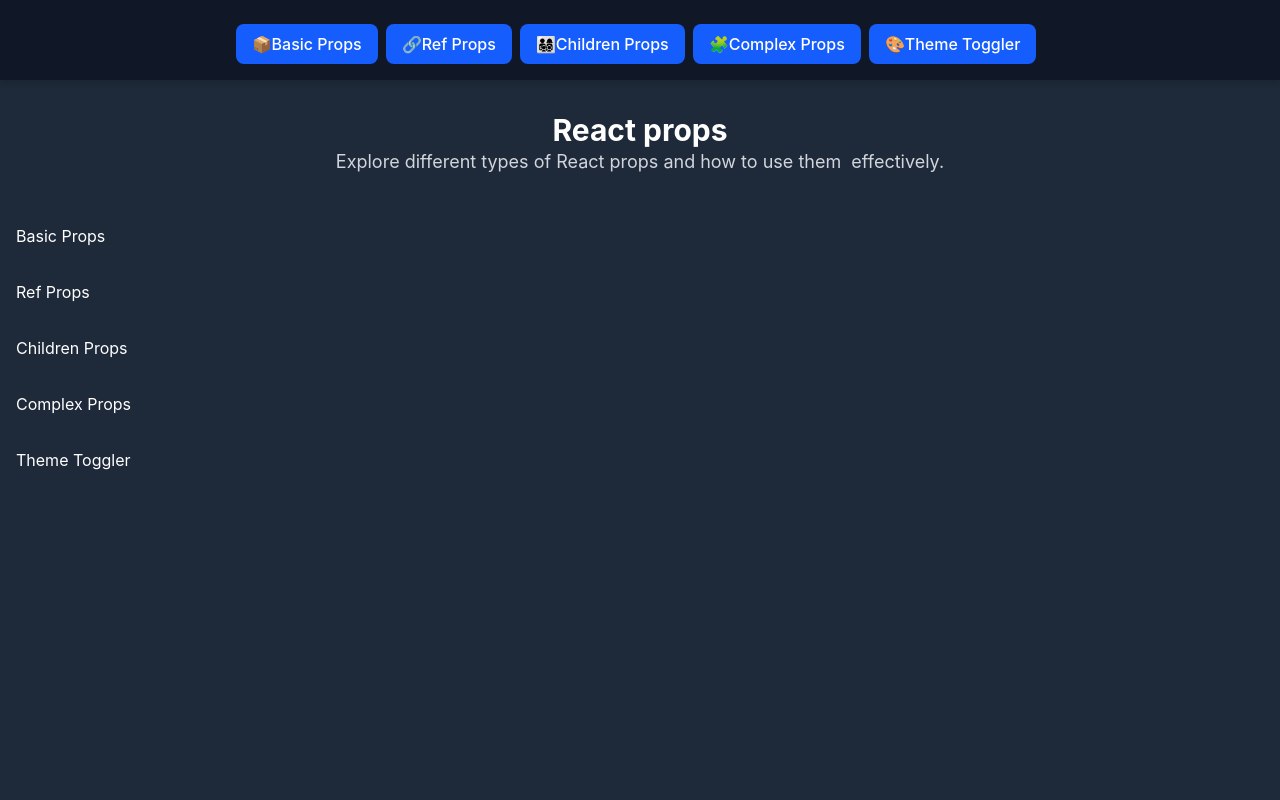
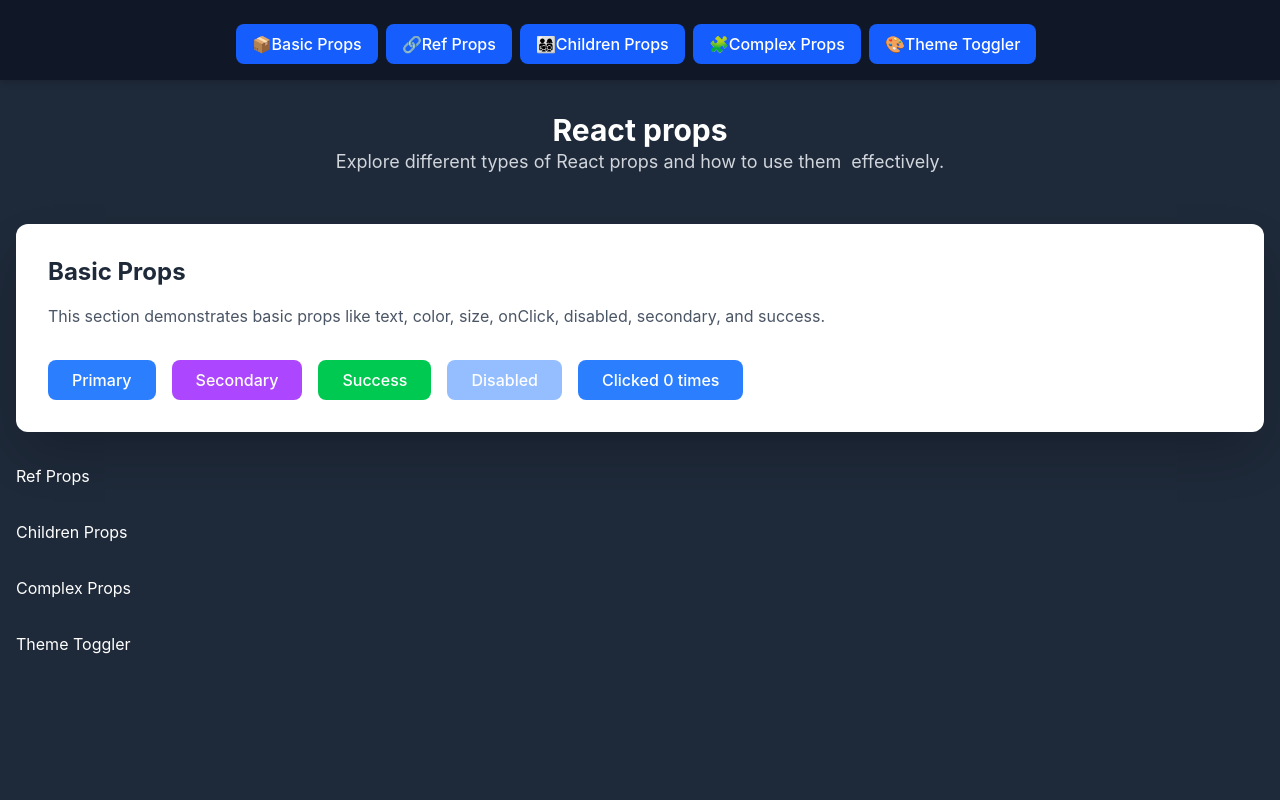
Before and after one commit to tielmess/tm001react, a React (Vite) app: page / in a window 1280 px wide. Shown: the top 800 px of the page. Built offline with nearby package versions, Linux system fonts and the light colour scheme.

Commit message:
Add basic props (buttons)

```diff
--- a/src/components/BasicProps.jsx
+++ b/src/components/BasicProps.jsx
@@ -1,7 +1,45 @@
 import React from "react";
 
+function Button({ text, color, size, onClick, disabled, secondary, success }) {
+  return (
+    <button
+      onClick={onClick}
+      disabled={disabled}
+      className={`px-6 py-2 rounded-lg font-medium transition-all duration-300
+        ${size === "small" ? "text-sm" : size === "large" ? "text-lg" : "text-base"}
+        ${color === "primary" ? "bg-blue-500 text-white hover:bg-blue-600" : "bg-gray-200 text-gray-200 hover:bg-gray-300"}
+        ${color === "secondary" ? "bg-purple-500 text-white hover:bg-purple-600" : "bg-blue-500 text-white hover:bg-blue-600"}
+        ${color === "success" ? "bg-green-500 text-white hover:bg-green-600" : ""}
+        ${disabled ? "opacity-50 cursor-not-allowed" : "cursor-pointer"}
+        `}
+    >
+      {text}
+    </button>
+  );
+}
+
 function BasicProps() {
-  return <div>Basic Props</div>;
+  const [clickCount, setClickCount] = React.useState(0);
+  return (
+    <section className="p-8 bg-white rounded-xl shadow-2xl">
+      <h2 className="text-2xl font-bold mb-4 text-gray-800">Basic Props</h2>
+      <p className="mb-8 text-gray-600">
+        This section demonstrates basic props like text, color, size, onClick,
+        disabled, secondary, and success.
+      </p>
+      <div className="space-x-4">
+        <Button text="Primary" color="primary" />
+        <Button text="Secondary" color="secondary" />
+        <Button text="Success" color="success" />
+        <Button text="Disabled" color="primary" disabled />
+        <Button
+          text={`Clicked ${clickCount} times`}
+          color="primary"
+          onClick={() => setClickCount(clickCount + 1)}
+        />
+      </div>
+    </section>
+  );
 }
 
 export default BasicProps;
```
